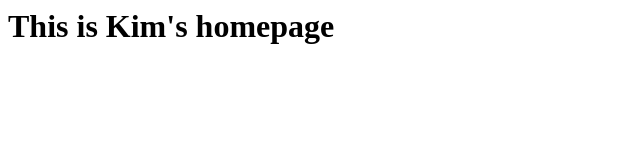
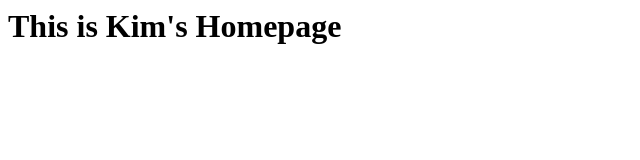
Before and after one commit to kfossplayspace/kim-demo3, a plain HTML site: page index.html in a window 1280 px wide. Shown: the whole page, without its empty margins (0-640 px from the left). Drawn offline with Linux system fonts and the light colour scheme.

Commit message:
update index.html

```diff
--- a/index.html
+++ b/index.html
@@ -1 +1 @@
-<h1>This is Kim's homepage</h1>
+<h1>This is Kim's Homepage</h1>
```
